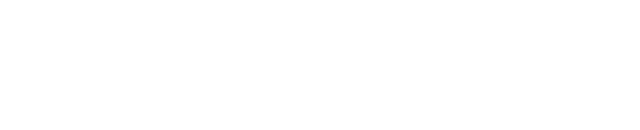
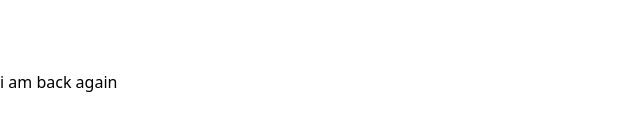
Before and after one commit to Saif-Tasnim/Career-Hub, a React (Vite) app: page / in a window 1280 px wide. Shown: the part 1096-1226 px from the top of the page, without its empty margins (0-640 px from the left). Before the commit the page ends 1036 px from the top, so only its background shows below. Built offline with nearby package versions, Linux system fonts and the light colour scheme.

Commit message:
category part start

```diff
--- a/src/Components/Banner/Banner.css
+++ b/src/Components/Banner/Banner.css
@@ -10,6 +10,10 @@
 
 }
 
+.border{
+    border: 1px solid black;
+}
+
 
 /* color picker color : #F9F9FF */
 
--- a/src/Components/Banner/Banner.jsx
+++ b/src/Components/Banner/Banner.jsx
@@ -3,9 +3,9 @@
 
 const Banner = () => {
     return (
-        <div className='bg-[#F9F9FF] pt-11 flex justify-around items-center h-[700px]'>
+        <div className='flex justify-evenly pl-28 pt-16 pb-4 bg-[#F9F9FF] '>
 
-           <div className="text w-[550px] h-[570px] ml-36">
+            <div className="text w-[550px] h-[570px]">
                 <h1 className='text-6xl line font-bold'>One Step </h1>
                 <h1 className='text-6xl line font-bold'>Closer To Your </h1>
                 <h1 className='text-6xl line font-bold'> <span className='span'> Dream Job</span>
@@ -17,11 +17,13 @@
                 <button className='mt-8 custom-bg px-7 py-5 text-white text-xl font-bold'>Get Started</button>
             </div>
 
-           <div className="w-[816px] h-[744px] ml-24 mt-10">
+            <div className="w-[500px] h-[570px] ml-24 mt-10">
 
                 <img src="/src/images/hardy.png" alt="" />
 
             </div>
+
+
 
         </div>
     );
--- a/src/Components/Home/Home.jsx
+++ b/src/Components/Home/Home.jsx
@@ -1,11 +1,13 @@
 import React from 'react';
 
 import Banner from '../Banner/Banner';
+import JobCategory from '../JobCategory/JobCategory';
 
 const Home = () => {
     return (
         <div>
            <Banner></Banner>
+           <JobCategory></JobCategory>
 
         </div>
     );
--- /dev/null
+++ b/src/Components/JobCategory/JobCategory.jsx
@@ -0,0 +1,12 @@
+import React from 'react';
+import './same.css';
+
+const JobCategory = () => {
+    return (
+        <div className='w-3/4 margin'>
+            i am back again
+        </div>
+    );
+};
+
+export default JobCategory;
--- /dev/null
+++ b/src/Components/JobCategory/same.css
@@ -0,0 +1,3 @@
+.margin{
+    margin: 130px auto;
+}
```
Lines whose indentation alone changed are shown as unchanged.
